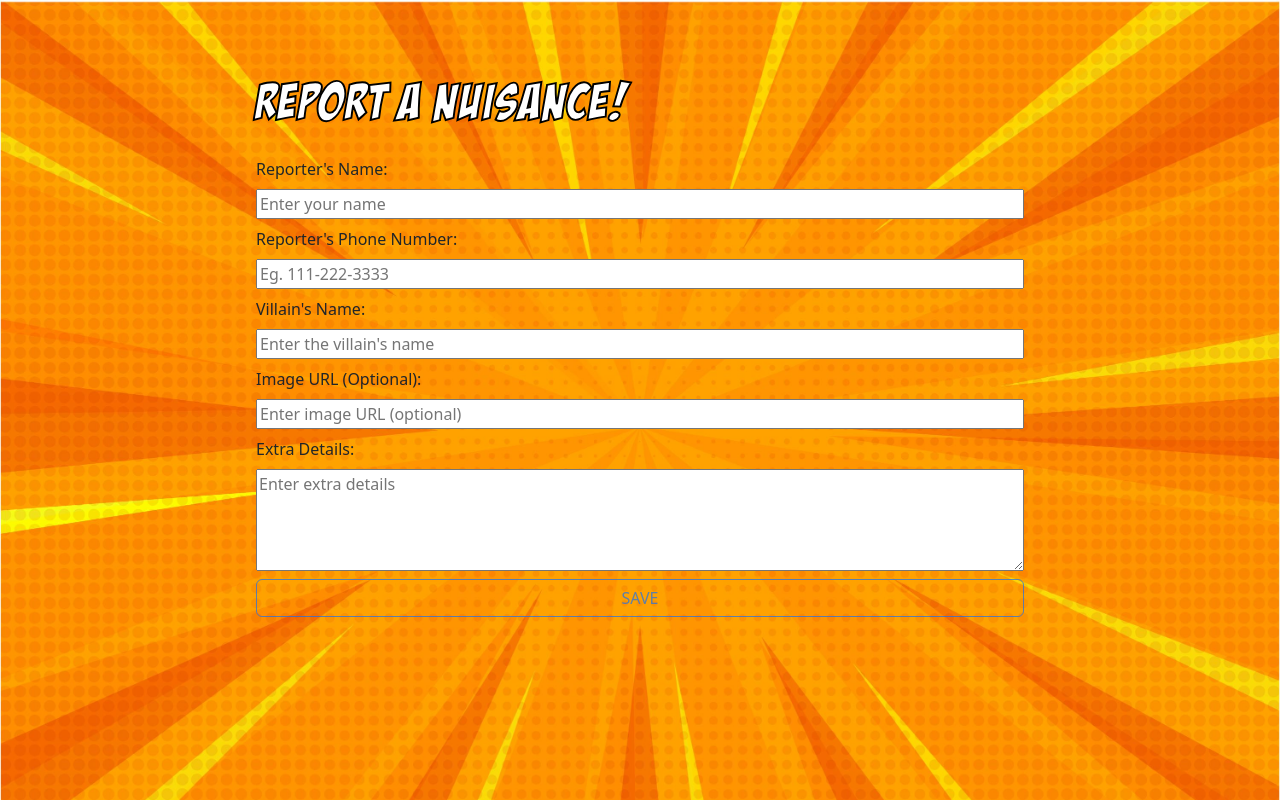
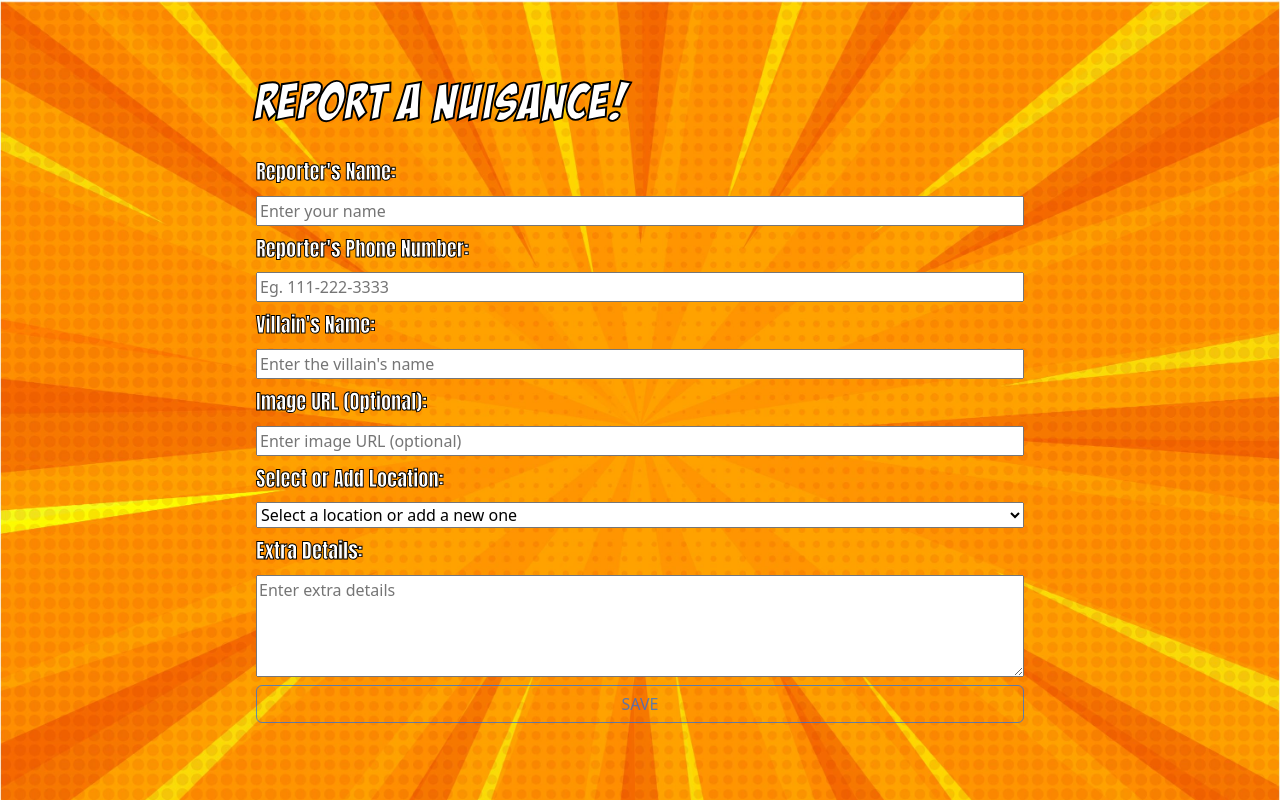
Before and after one commit to isabellekwan/Villain-Map, an Angular app: page /villain/report in a window 1280 px wide. Built offline with nearby package versions, Linux system fonts and the light colour scheme.

Commit message:
Finished report form. Need to check the form validity feature

```diff
--- a/src/app/map/map.component.ts
+++ b/src/app/map/map.component.ts
@@ -55,4 +55,10 @@ export class MapComponent implements OnInit {
 
   }
 
+  showClick() {
+    this.map.on ('click', (e) => {
+      alert("Lat,Lon: " + e.latlng.lat + ", " + e.latlng.lng)
+    })
+  }
+
 }
--- a/src/app/report/report.component.css
+++ b/src/app/report/report.component.css
@@ -12,3 +12,10 @@ legend {
     -webkit-text-stroke: 0.15vw black;
     text-align: left;
 }
+
+label {
+    font-size: 1.6vw;
+    font-family:Impact, Haettenschweiler, 'Arial Narrow Bold', sans-serif;
+    color: white;
+    -webkit-text-stroke: .075vw black;
+}
--- a/src/app/report/report.component.html
+++ b/src/app/report/report.component.html
@@ -36,11 +36,11 @@
             id="imageUrl"
             placeholder="Enter image URL (optional)"
             >
-            <!-- <label for="locationSelect">Select or Add Location:</label>
+            <label for="locationSelect">Select or Add Location:</label>
             <select
             name="locationSelect"
             id="locationSelect"
-            (change)="onLocationSelected($event.target.value)"
+            (change)="onLocationSelected($event)"
             >
             <option value="" disabled selected>Select a location or add a new one</option>
 
@@ -53,24 +53,24 @@
 
             <div *ngIf="isNewLocationSelected">
 
-            <label for="newLocationName">New Location Name:</label>
+            <label for="newLocationName">New Location Name: </label>
             <input
                 type="text"
                 name="newLocationName"
                 id="newLocationName"
                 placeholder="Enter new location name"
-            >
+            ><br>
 
-            <label for="newLatitude">New Latitude:</label>
+            <label for="newLatitude">New Latitude: </label>
             <input
                 type="number"
                 step="any"
                 name="newLatitude"
                 id="newLatitude"
                 placeholder="Enter new latitude"
-            >
+            ><br>
 
-            <label for="newLongitude">New Longitude:</label>
+            <label for="newLongitude">New Longitude: </label>
             <input
                 type="number"
                 step="any"
@@ -78,7 +78,7 @@
                 id="newLongitude"
                 placeholder="Enter new longitude"
             >
-            </div> -->
+            </div>
             <label for="extraDetails">Extra Details:</label>
             <textarea
             name="extraDetails"
--- a/src/app/report/report.component.ts
+++ b/src/app/report/report.component.ts
@@ -27,16 +27,14 @@ export class ReportComponent {
   onSubmit(newVillain:any) {
     //console.log(newVillain)
     this.vs.add(newVillain)
-    this.router.navigate(["/"])
+    this.router.navigate(["/home"])
   }
 
   previousLocations: any[] = []; // Array of previous locations
   isNewLocationSelected: boolean = false;
 
-  onLocationSelected(event: Event) {
-    const target = event.target as HTMLSelectElement;
-    if (target instanceof HTMLSelectElement) {
-      const selectedValue = target.value;
+  onLocationSelected(value:any) {
+      const selectedValue = value.target.value;
 
       if (selectedValue === 'new') {
         this.isNewLocationSelected = true;
@@ -50,7 +48,7 @@ export class ReportComponent {
       this.resetNewLocationFields();
     }
   }
-}
+
 
   resetNewLocationFields() {
     // Reset the fields for new location entry
@@ -58,4 +56,5 @@ export class ReportComponent {
     // Reset the values of new location fields to empty or default
     // ...
   }
+
 }
```
